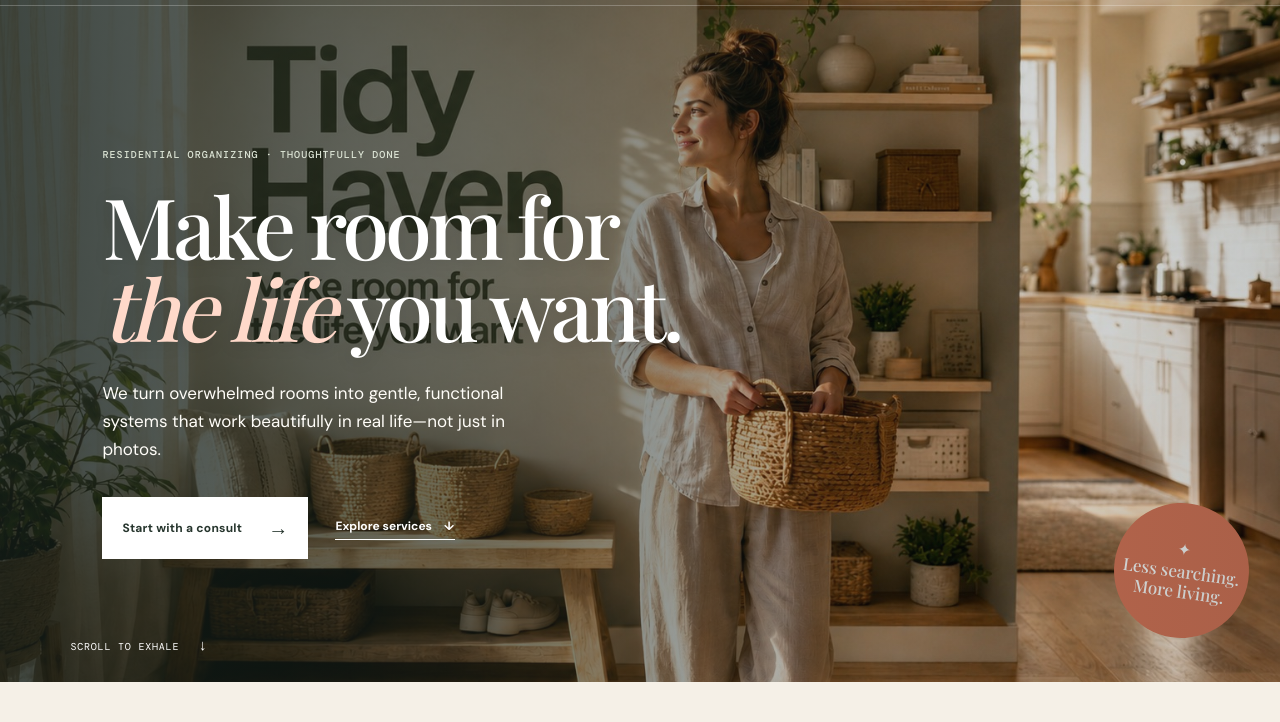
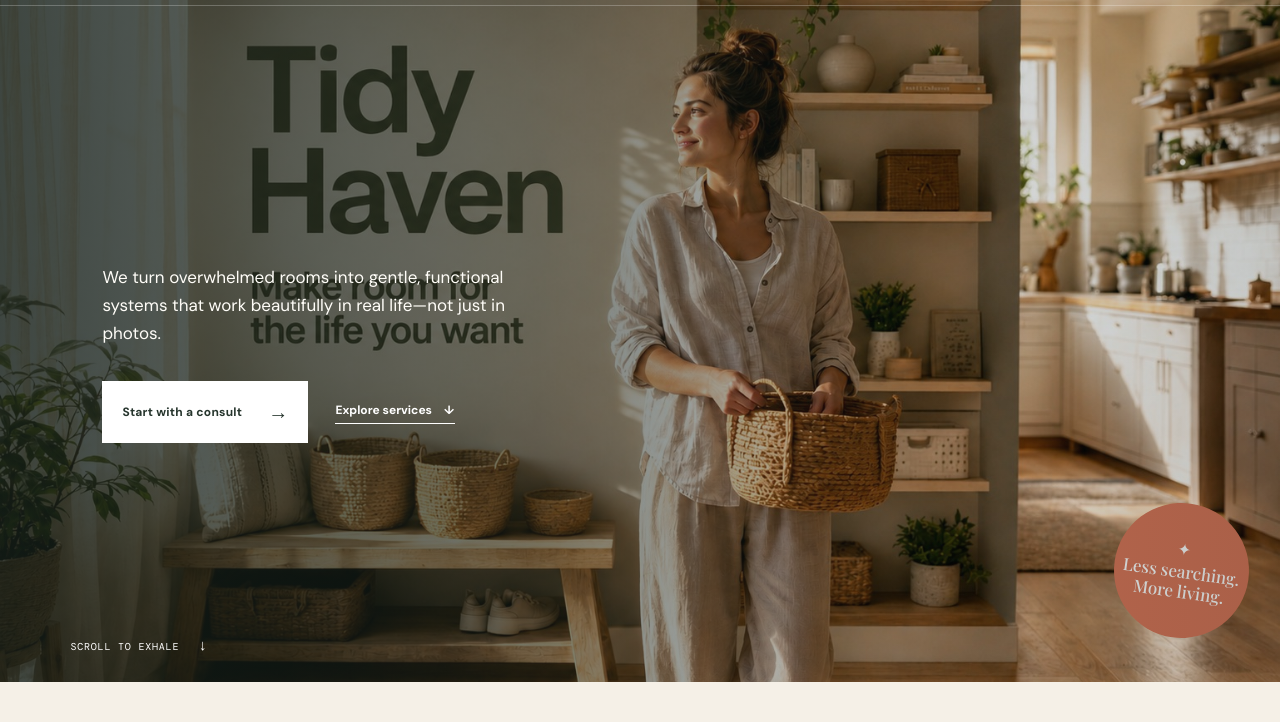
Before and after one commit to gobclaw/tidy-haven-organizing, a plain HTML site: page index.html in a window 1280 px wide. Shown: the part 78-800 px from the top of the page. Drawn offline with nearby package versions, Linux system fonts and the light colour scheme; a web font is replaced by a local one.

Commit message:
Simplify hero overlay copy

```diff
--- a/index.html
+++ b/index.html
@@ -21,10 +21,8 @@
     </header>
 
     <main id="top">
-      <section class="hero" aria-labelledby="hero-title">
+      <section class="hero" aria-label="Tidy Haven home organizing">
         <div class="hero-copy reveal">
-          <p class="eyebrow">Residential organizing · thoughtfully done</p>
-          <h1 id="hero-title">Make room for<br /><em>the life</em> you want.</h1>
           <p class="hero-text">We turn overwhelmed rooms into gentle, functional systems that work beautifully in real life—not just in photos.</p>
           <div class="hero-actions"><a class="button button-dark" href="#contact">Start with a consult <span>→</span></a><a class="text-link" href="#services">Explore services <span>↓</span></a></div>
         </div>
```
